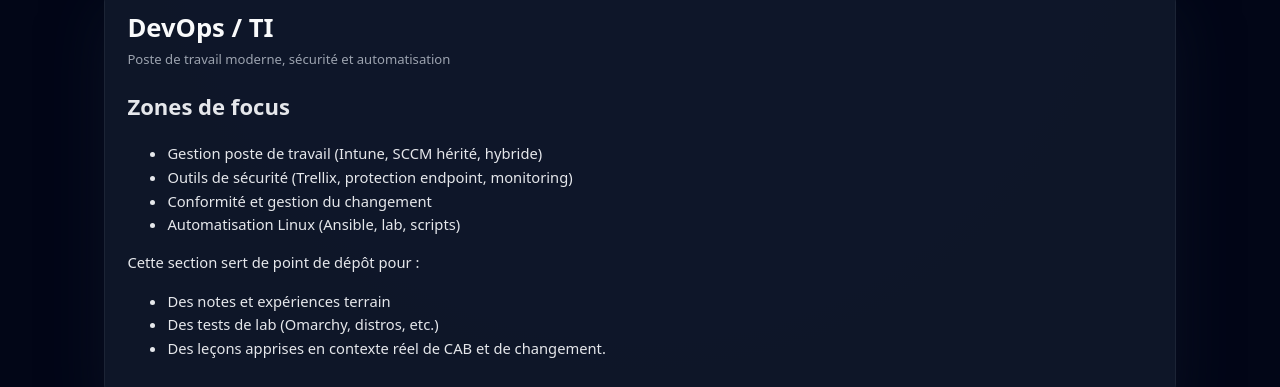
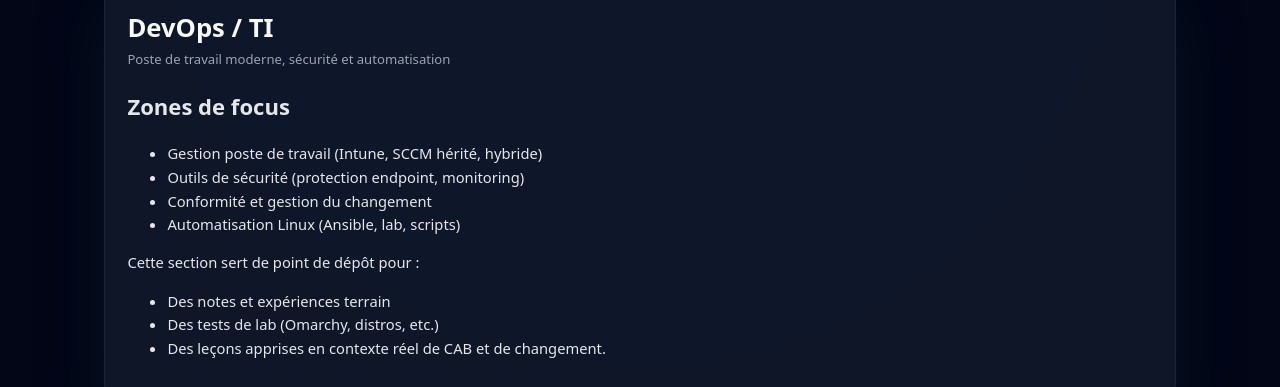
Before and after one commit to jphenri/jphenri.com, a Jekyll site: the page built from fr/devops/index.md, in a window 1280 px wide. Shown: the part 125-512 px from the top of the page. Built offline with Jekyll 4.4.1, drawn with Linux system fonts in a browser that asks for light colours.

Commit message:
Update index.md

```diff
--- a/fr/devops/index.md
+++ b/fr/devops/index.md
@@ -10,7 +10,7 @@
 ## Zones de focus
 
 - Gestion poste de travail (Intune, SCCM hérité, hybride)
-- Outils de sécurité (Trellix, protection endpoint, monitoring)
+- Outils de sécurité (protection endpoint, monitoring)
 - Conformité et gestion du changement
 - Automatisation Linux (Ansible, lab, scripts)
 
```
